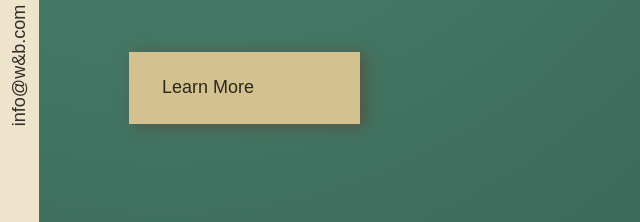
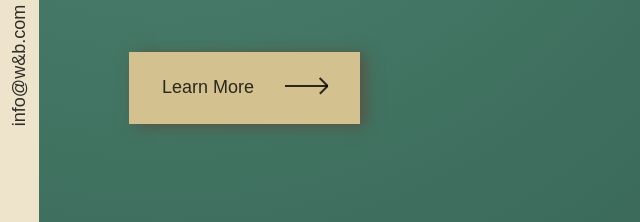
Before and after one commit to heynovaio/watson-and-barnard, a Gatsby site: page / in a window 1280 px wide. Shown: the part 494-716 px from the top of the page, 0-640 px from the left. Built offline with nearby package versions, Linux system fonts and the light colour scheme; Gatsby itself is replaced by a stand-in of ours.

Commit message:
added custom arrow, fixed easy section

```diff
--- a/src/pages/index.js
+++ b/src/pages/index.js
@@ -116,7 +116,7 @@ const Easy = styled.div`
     position: relative;
     max-width: 1200px;
     margin: auto;
-    padding: 67px 0 84px;
+
   }
   img.handShake {
     max-width: 585px;
@@ -127,6 +127,10 @@ const Easy = styled.div`
   .container {
     max-width: 555px;
     margin-left: auto;
+    padding: 67px 0 84px;
+    position: relative;
+    z-index: +2;
+    background-color: #092146;
   }
   h2 {
 
@@ -302,6 +306,7 @@ const Hero = styled.section`
     padding: 22px 32px 23.2px 33px;
     box-shadow: 5px 2px 14px 0 #585243;
     background-color: #d3c190;
+    position: relative;
   }
   .green-strip {
     width: 50%;
@@ -323,7 +328,7 @@ const Hero = styled.section`
     z-index: 3;
 
   }
-  img.arrow {
+  img.pointer {
     max-width: 48px;
     position: absolute;
     top: 20px;
@@ -443,6 +448,37 @@ const Hero = styled.section`
     left: 141.7px;
     position: absolute;
   }
+  .arrow {
+    position: absolute;
+    top: 33px;
+    right: 32px;
+  }
+  .arrow div {
+    border-style: solid;
+    border-width: 1px;
+    position: relative;
+  }
+  .long-line {
+    width: 43px;
+    height: 0;
+    position: absolute;
+  }
+  .top-short-line {
+    width: 11.3px;
+    height: 0;
+    transform: rotate(45deg);
+    position: absolute;
+    top: -6px;
+    left: 33px;
+  }
+  .bottom-short-line {
+    width: 11.3px;
+    height: 0;
+    transform: rotate(135deg);
+    position: absolute;
+    top: 0px;
+    left: 33px;
+  }
 `
 const IndexPage = () => (
   <Layout><Global>
@@ -457,7 +493,14 @@ const IndexPage = () => (
                 chips irony chicharrones bicycle rights chartreuse, lo-fi
                 put a bird on it marfa poke tousled.
               </p>
-              <div class="button"><span class="txt">Learn More</span></div>
+              <div class="button">
+                <span class="txt">Learn More</span>
+                <div class="arrow">
+                  <div class="long-line"/>
+                  <div class="top-short-line"/>
+                  <div class="bottom-short-line"/>
+                </div>
+              </div>
             </div>
           </div>
         </div>
@@ -468,13 +511,13 @@ const IndexPage = () => (
         <div class="bar"/>
         <div class="email">info@w&b.com</div>
         <div class="number">1 555 555 2525</div>
-        <img class="arrow" src={arrow}/>
+        <img class="pointer" src={arrow}/>
         <div class="phoneLogo"><FontAwesomeIcon icon={faPhoneAlt}/></div>
         <div class="mailLogo"><FontAwesomeIcon icon={faEnvelope}/></div>
         <div class="title">
           <span class="W">W</span><span class="atson">atson</span>
           <span class="and">and</span>
-          <span class="B">       B</span><span class="arnard">arnard</span>
+          <span class="B">B</span><span class="arnard">arnard</span>
         </div>
       </div>
     </Hero>
@@ -515,7 +558,9 @@ const IndexPage = () => (
           </p>
         </div>
       </div>
-      <div class="button"><span class="txt">View Services</span></div>
+      <div class="button">
+        <span class="txt">View Services</span>
+      </div>
     </Associates>
     <Easy>
       <div class="center">
```
